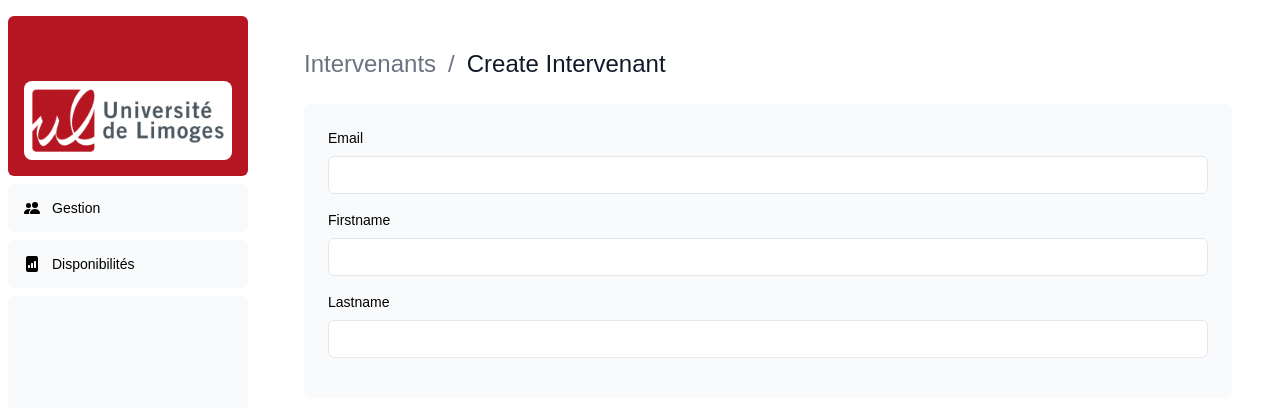
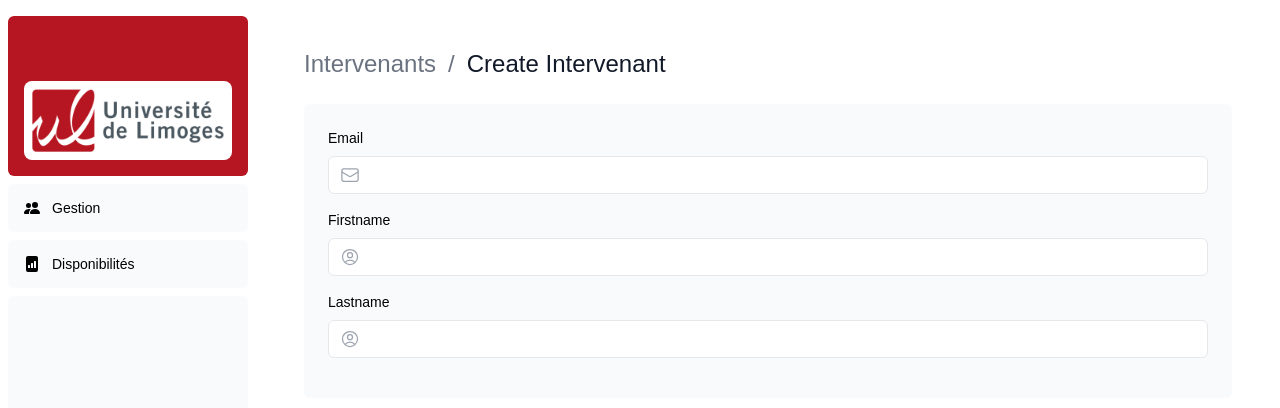
Before and after one commit to NolanDuthil/projet-next-r506, a Next.js app: page /dashboard/create in a window 1280 px wide. Shown: the top 408 px of the page. Built offline with nearby package versions, Linux system fonts and the light colour scheme.

Commit message:
email verification

```diff
--- a/app/lib/actions.ts
+++ b/app/lib/actions.ts
@@ -70,6 +70,15 @@ export async function createIntervenants(prevState: State, formData: FormData) {
 
   const client = await db.connect();
   try {
+    // Check if email already exists
+    const emailCheck = await client.query('SELECT id FROM intervenants WHERE email = $1', [email]);
+    if (emailCheck.rows.length > 0) {
+      return {
+        errors: { email: ['Email already exists.'] },
+        message: 'Email already exists. Failed to Create Intervenant.',
+      };
+    }
+
     await client.query(
       'INSERT INTO intervenants (email, firstname, lastname, key, creationdate, enddate, availability) VALUES ($1, $2, $3, $4, $5, $6, $7)',
       [email, firstname, lastname, key, creationdate, enddate, availability]
@@ -83,8 +92,8 @@ export async function createIntervenants(prevState: State, formData: FormData) {
     client.release();
   }
 
-  revalidatePath('/dashboard');
-  redirect('/dashboard');
+  revalidatePath('/dashboard/intervenants');
+  redirect('/dashboard/intervenants');
 }
 
 export async function updateIntervenants(
@@ -122,15 +131,15 @@ export async function updateIntervenants(
     client.release();
   }
 
-  revalidatePath('/dashboard');
-  redirect('/dashboard');
+  revalidatePath('/dashboard/intervenants');
+  redirect('/dashboard/intervenants');
 }
 
 export async function deleteIntervenants(id: string) {
   const client = await db.connect();
   try {
     await client.query('DELETE FROM intervenants WHERE id = $1', [id]);
-    revalidatePath('/dashboard/');
+    revalidatePath('/dashboard/intervenants');
     return { message: 'Deleted Intervenant.' };
   } catch (err) {
     console.error('Database Error: Failed to Delete Intervenant.', err);
--- a/app/ui/gestion/create-form.tsx
+++ b/app/ui/gestion/create-form.tsx
@@ -6,6 +6,7 @@ import { Button } from '@/app/ui/button';
 import { useActionState } from 'react';
 import { createIntervenants, State } from '@/app/lib/actions';
 import { useState } from 'react';
+import { EnvelopeIcon, UserCircleIcon } from '../icons';
 
 export default function Form() {
   const initialState: State = { message: null, errors: {} };
@@ -28,56 +29,68 @@ export default function Form() {
     <form action={formAction}>
       <div className="rounded-md bg-gray-50 p-4 md:p-6">
         {/* Email */}
-        <div className="mb-4">
+        <div className="mb-4 relative">
           <label htmlFor="email" className="mb-2 block text-sm font-medium">
             Email
           </label>
+          <div className="relative">
+            <EnvelopeIcon className="absolute left-3 top-1/2 transform -translate-y-1/2 h-5 w-5 text-gray-400" />
             <input
               id="email"
               name="email"
               type="email"
               value={formData.email}
               onChange={handleChange}
-            className="peer block w-full rounded-md border border-gray-200 py-2 pl-3 text-sm outline-2 placeholder:text-gray-500"
+              className="peer block w-full rounded-md border border-gray-200 py-2 pl-10 text-sm outline-2 placeholder:text-gray-500"
               required
             />
           </div>
+          {state.errors?.email && (
+            <p className="mt-2 text-sm text-red-600">{state.errors.email[0]}</p>
+          )}
+        </div>
 
         {/* Firstname */}
-        <div className="mb-4">
+        <div className="mb-4 relative">
           <label htmlFor="firstname" className="mb-2 block text-sm font-medium">
             Firstname
           </label>
+          <div className="relative">
+            <UserCircleIcon className="absolute left-3 top-1/2 transform -translate-y-1/2 h-5 w-5 text-gray-400" />
             <input
               id="firstname"
               name="firstname"
               type="text"
               value={formData.firstname}
               onChange={handleChange}
-            className="peer block w-full rounded-md border border-gray-200 py-2 pl-3 text-sm outline-2 placeholder:text-gray-500"
+              className="peer block w-full rounded-md border border-gray-200 py-2 pl-10 text-sm outline-2 placeholder:text-gray-500"
               required
             />
           </div>
+        </div>
 
         {/* Lastname */}
-        <div className="mb-4">
+        <div className="mb-4 relative">
           <label htmlFor="lastname" className="mb-2 block text-sm font-medium">
             Lastname
           </label>
+          <div className="relative">
+            <UserCircleIcon className="absolute left-3 top-1/2 transform -translate-y-1/2 h-5 w-5 text-gray-400" />
             <input
               id="lastname"
               name="lastname"
               type="text"
               value={formData.lastname}
               onChange={handleChange}
-            className="peer block w-full rounded-md border border-gray-200 py-2 pl-3 text-sm outline-2 placeholder:text-gray-500"
+              className="peer block w-full rounded-md border border-gray-200 py-2 pl-10 text-sm outline-2 placeholder:text-gray-500"
               required
             />
           </div>
         </div>
+      </div>
       <div className="mt-6 flex justify-end gap-4">
         <Link
-          href="/dashboard/intervenants"
+          href="/dashboard"
           className="flex h-10 items-center rounded-lg bg-gray-100 px-4 text-sm font-medium text-gray-600 transition-colors hover:bg-gray-200"
         >
           Cancel
--- a/app/ui/icons.tsx
+++ b/app/ui/icons.tsx
@@ -97,6 +97,23 @@ function CheckCircleIcon(props: SVGAttributes<SVGElement>) {
   );
 }
 
+function EnvelopeIcon(props: SVGAttributes<SVGElement>) {
+  return (
+    <svg fill="none" strokeWidth="1.5" stroke="currentColor" viewBox="0 0 24 24" xmlns="http://www.w3.org/2000/svg" aria-hidden="true" {...props}>
+      <path strokeLinecap="round" strokeLinejoin="round" d="M21.75 6.75v10.5a2.25 2.25 0 0 1-2.25 2.25h-15a2.25 2.25 0 0 1-2.25-2.25V6.75m19.5 0A2.25 2.25 0 0 0 19.5 4.5h-15a2.25 2.25 0 0 0-2.25 2.25m19.5 0v.243a2.25 2.25 0 0 1-1.07 1.916l-7.5 4.615a2.25 2.25 0 0 1-2.36 0L3.32 8.91a2.25 2.25 0 0 1-1.07-1.916V6.75"></path>
+    </svg>
+  );
+}
+
+function UserCircleIcon(props: SVGAttributes<SVGElement>) {
+  return (
+    <svg fill="none" strokeWidth="1.5" stroke="currentColor" viewBox="0 0 24 24" xmlns="http://www.w3.org/2000/svg" aria-hidden="true" {...props}>
+      <path strokeLinecap="round" strokeLinejoin="round" d="M17.982 18.725A7.488 7.488 0 0 0 12 15.75a7.488 7.488 0 0 0-5.982 2.975m11.963 0a9 9 0 1 0-11.963 0m11.963 0A8.966 8.966 0 0 1 12 21a8.966 8.966 0 0 1-5.982-2.275M15 9.75a3 3 0 1 1-6 0 3 3 0 0 1 6 0Z"></path>
+    </svg>
+  );
+}
 
 
-export { gestionIcon, disponibilityIcon, signOutIcon, ExclamationCircleIcon, SearchIcon, TrashIcon, PencilIcon, PlusIcon, CheckCircleIcon };
+
+
+export { gestionIcon, disponibilityIcon, signOutIcon, ExclamationCircleIcon, SearchIcon, TrashIcon, PencilIcon, PlusIcon, CheckCircleIcon, EnvelopeIcon, UserCircleIcon };
```
Lines whose indentation alone changed are shown as unchanged.
